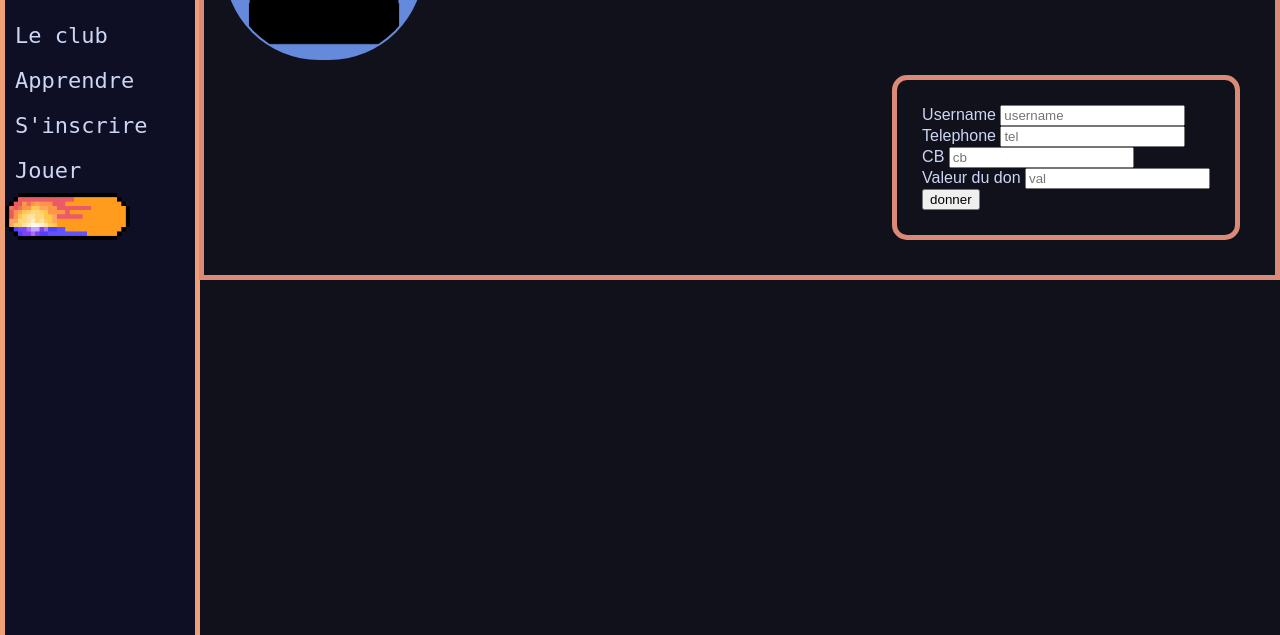
After one commit to ajkoi/chessNSIpython, a Flask app: page /profile in a window 1280 px wide. The commit adds this page. Shown: the part 165-800 px from the top of the page. Run offline with Flask 3, Linux system fonts and the light colour scheme; the visitor is signed in with stand-in values (Sample User, id 1); some web fonts are replaced; grey boxes are pictures that could not be loaded.

Commit message:
solution a problem

```diff
--- a/main.py
+++ b/main.py
@@ -93,25 +93,34 @@ def login():
 
         if user and check_password_hash(user.password, password):
             login_user(user)
-            return current_user.username  # redirect(url_for("dashboard"))
+            return redirect(url_for("dashboard"))
         else:
             return render_template(
                 "form2.html", message="mot de passe ou identifiant incorrect"
             )  # render_template("login.html", error="Invalid username or password")
 
-    return render_template("form2.html", message="from login")
+    return render_template("form2.html", message="")
+
 
 
 # Protected dashboard route
-@app.route("/dashboard")
+@app.route("/profile", methods=["GET", "POST"])
 @login_required
 def dashboard():
-    return f"{current_user.username} mama"  # render_template("dashboard.html", username=current_user.username)
+    if request.method == "POST":
+        username = request.form.get("username")
+        tel = f'{str(request.form.get("tel"))[:2]} {str(request.form.get("tel"))[2:4]} {str(request.form.get("tel"))[4:6]} {str(request.form.get("tel"))[6:8]} {str(request.form.get("tel"))[8:]}'
+        cb = f'{str(request.form.get("cb"))[:4]} {str(request.form.get("cb"))[4:8]} {str(request.form.get("cb"))[8:12]} {str(request.form.get("cb"))[12:]}'
+        val = f'{int(request.form.get("val"))}•10^54,00 EUR'
 
-@app.route("/paiement")
+        return redirect(url_for("paiement",cb=cb, tel=tel, val=val ))
+
+    return render_template("profile.html", message="test")  # render_template("dashboard.html", username=current_user.username)
+
+@app.route("/paiement/<cb>/<val>/<tel>")
 @login_required
-def paiement():
-    return render_template("credit_nsi.html")
+def paiement(cb, val, tel):
+    return render_template("credit_nsi.html", tel=tel, cb=cb, val=val)
 
 # Logout route
 @app.route("/logout")
--- /dev/null
+++ b/templates/profile.html
@@ -0,0 +1,52 @@
+
+{% extends 'index.html' %}
+{% block body %}
+
+<script>
+    function GetRandomColor(){
+        let listHexValues = ["0","2","3","4","5","6","7","8","9","a","b","c","d","e","f"]
+        let HexColor = "#"
+        for (let i = 0; i < 6; i++) {
+            let HexPart = listHexValues[Math.floor(Math.random() * 16)];
+        }
+        HexColor += HexPart;
+
+        return HexColor
+    }
+
+</script>
+
+<div class="text">
+    <div class="div_current">
+        <div class="div_img_current">
+            <img src="../static/images/formulaire/personne.png" alt="Votre tête">
+
+            <!-- <h1 style="float: right;">CurrentUser</h1> -->
+        </div>
+        <script>
+            div_img_current.style.backgroundColor = GetRandomColor()
+        </script>
+
+    </div>
+
+    <div class="div_don">
+        <form action="{{ url_for("dashboard") }}" method="post">
+            <label for="username">Username</label>
+            <input type="text" name="username" placeholder="username">
+            <br>
+            <!-- numéro du prof 06 01 06 01 06 -->
+            <label for="tel">Telephone</label>
+            <input type="number" name="tel" placeholder="tel" required length="10">
+            <br>
+            <label for="cb">CB</label>
+            <input type="number" name="cb" placeholder="cb" required length="16">
+            <br>
+            <label for="val">Valeur du don</label>
+            <input type="number" name="val" placeholder="val">
+            <br>
+
+            <button type="submit">donner</button>
+        </form>
+    </div>
+</div>
+{% endblock %}
```
Also changed, not shown: templates/credit_nsi.html (+8 -5 lines), templates/form2.html (+0 -35 lines).
